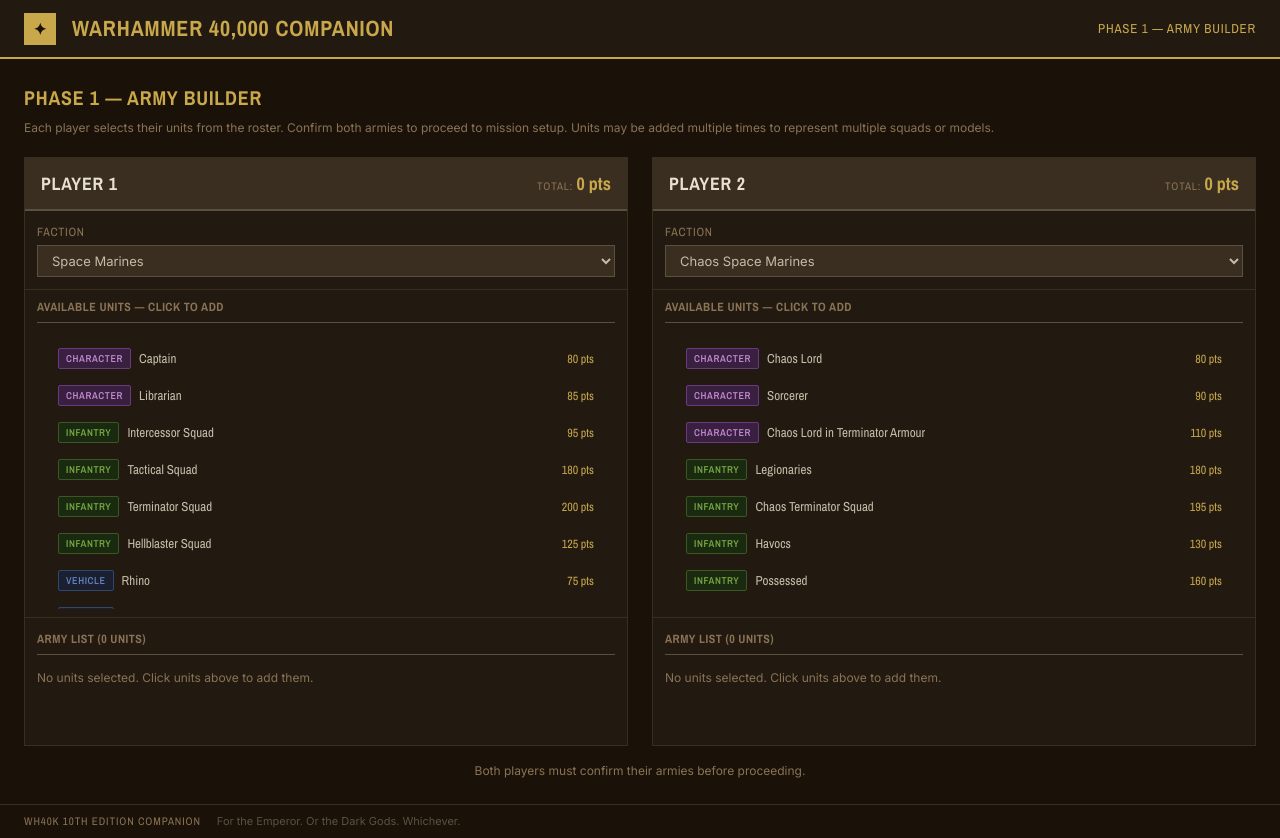
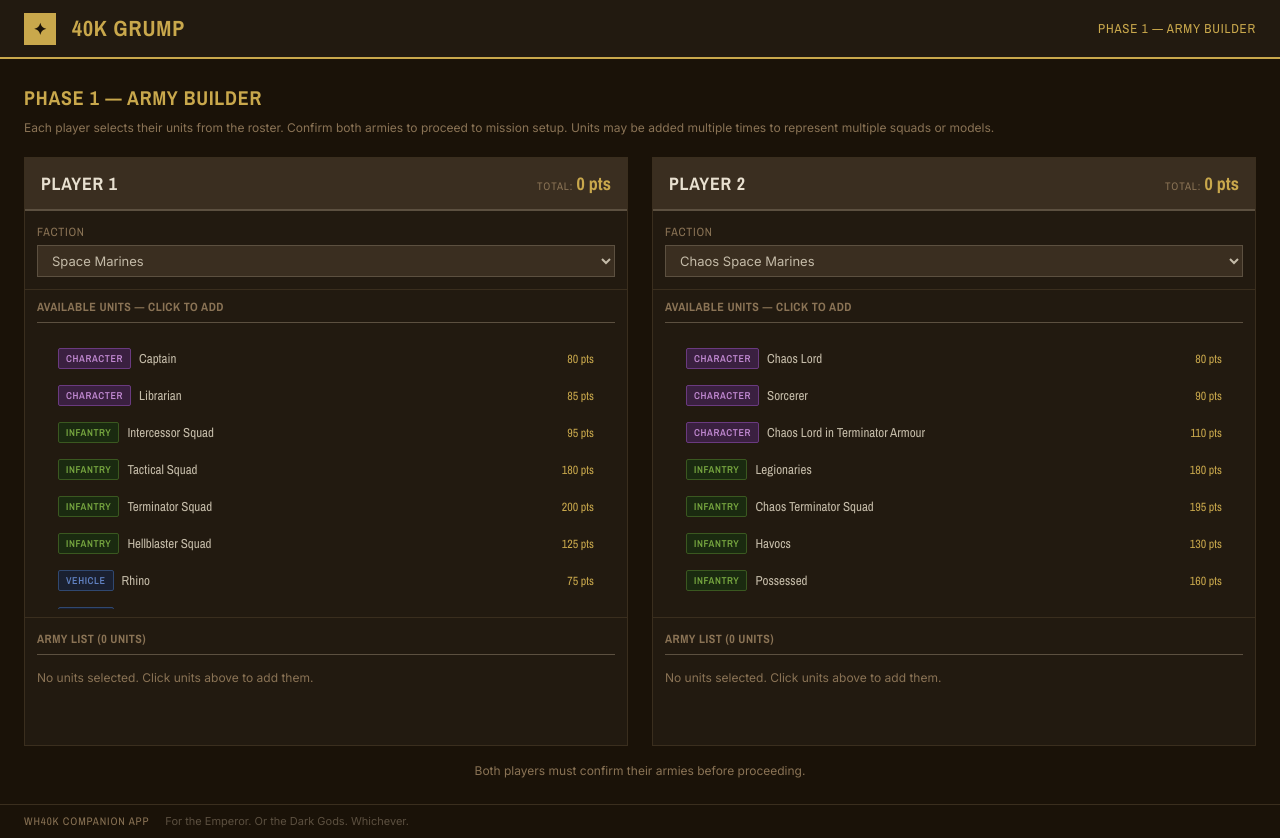
Before and after one commit to InteractionJackson/wargames, a React (Vite) app in the folder warhammer-companion/: page / in a window 1280 px wide. Built offline with nearby package versions, Linux system fonts and the light colour scheme.

Commit message:
40k Grump

```diff
--- a/warhammer-companion/index.html
+++ b/warhammer-companion/index.html
@@ -4,7 +4,7 @@
     <meta charset="UTF-8" />
     <link rel="icon" type="image/svg+xml" href="/favicon.svg" />
     <meta name="viewport" content="width=device-width, initial-scale=1.0" />
-    <title>Warhammer 40,000 Companion</title>
+    <title>40k Grump</title>
   </head>
   <body>
     <div id="root"></div>
--- a/warhammer-companion/src/App.jsx
+++ b/warhammer-companion/src/App.jsx
@@ -37,7 +37,7 @@
         >
           ✦
         </div>
-        <h1>Warhammer 40,000 Companion</h1>
+        <h1>40K grump</h1>
         <div className="phase-indicator">
           <span>{PHASE_LABELS[appPhase]}</span>
         </div>
@@ -89,7 +89,7 @@
             letterSpacing: '0.08em',
           }}
         >
-          WH40K 10th Edition Companion
+          WH40K Companion app
         </span>
         <span
           style={{
```
